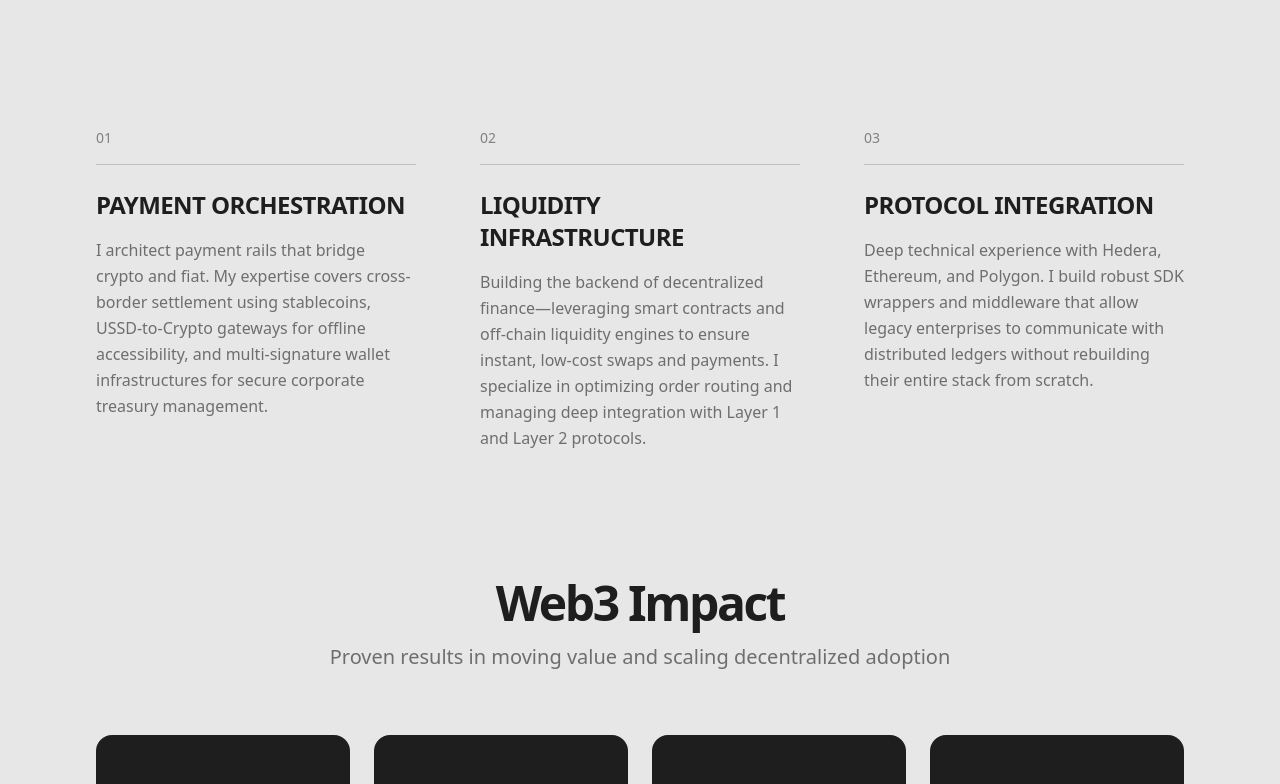
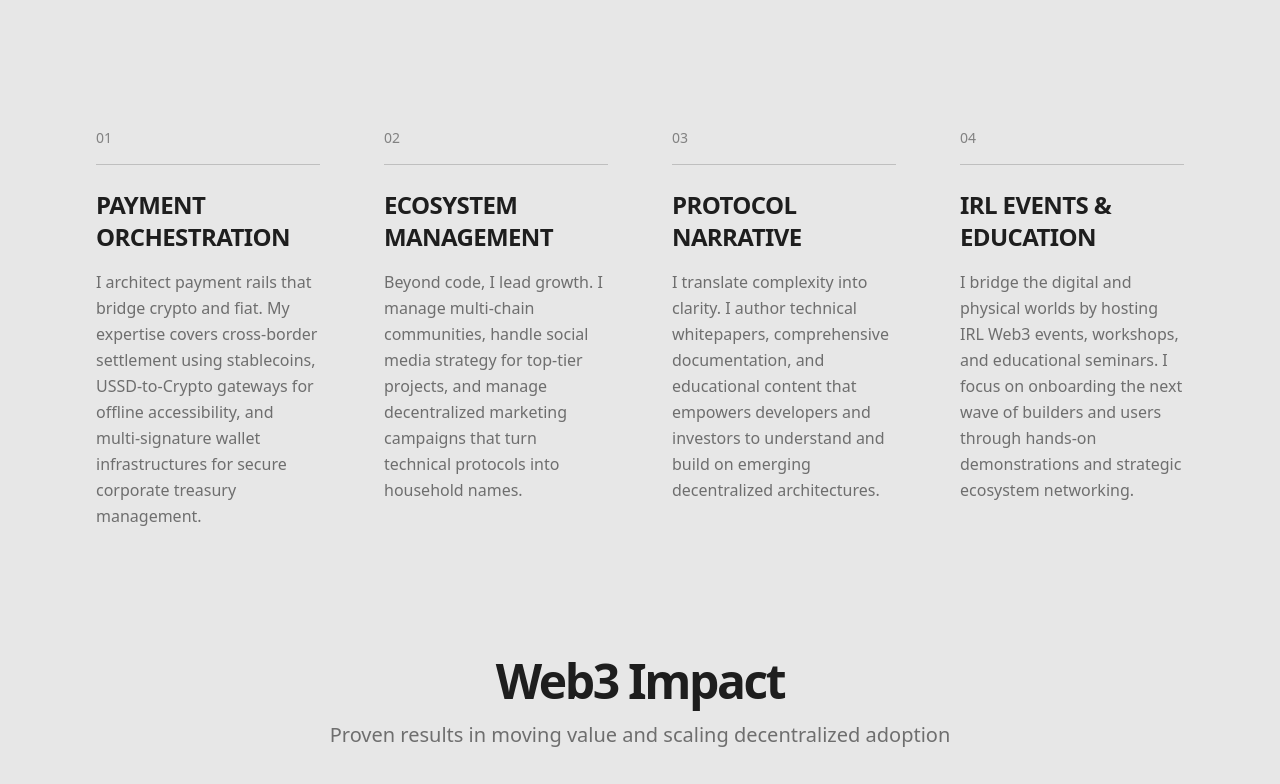
Before and after one commit to omokeify/portfolio, a React (Vite) app: page /web3-about in a window 1280 px wide. Shown: the part 1640-2424 px from the top of the page. Built offline with nearby package versions, Linux system fonts and the light colour scheme; a web font is replaced by a local one.

Commit message:
\feat: Expanded Web3 About with Growth Strategy, Marketing, and multi-chain Arsenal (Base, Solana, etc.)"

```diff
--- a/src/pages/Web3About.tsx
+++ b/src/pages/Web3About.tsx
@@ -56,7 +56,7 @@ export default function Web3About() {
             </RevealLine>
             <FadeIn delay={0.2}>
               <p className="text-lg lg:text-xl xl:text-2xl leading-relaxed max-w-full lg:max-w-4xl xl:max-w-5xl text-sec/80 font-medium">
-                I build the invisible rails of the decentralized economy. Most of my work sits at the intersection of Blockchain infrastructure, Payment Orchestration, and Crypto-to-Fiat bridging. I specialization in translating complex protocol logic into polished, production-ready products—whether that's a USSD-based crypto payment gateway like HaraPay or high-security liquidity rails like Arcle. I focus heavily on institutional-grade security and meaningful real-world adoption.
+                I build the invisible rails and manage the human ecosystems of the decentralized economy. Most of my work sits at the intersection of Blockchain infrastructure, Ecosystem Management, and Community Growth. From architecting USSD crypto gateways like HaraPay to hosting IRL events and writing technical whitepapers, I bridge the gap between protocol logic and real-world adoption. I'm a multi-chain builder with hands-on experience across Base, Hedera, Solana, Flow, BNB, and Cardano.
               </p>
             </FadeIn>
           </div>
@@ -98,19 +98,23 @@ export default function Web3About() {
 
       {/* Web3 Specific Skills */}
       <ThemeSection mainColor="#e7e7e7" secColor="#1e1e1e" className="w-full pt-32 pb-16 px-6 md:px-12 lg:px-24">
-        <div className="w-full grid grid-cols-1 md:grid-cols-3 gap-12 lg:gap-16">
+        <div className="w-full grid grid-cols-1 md:grid-cols-2 lg:grid-cols-4 gap-12 lg:gap-16">
           {[
             {
               skill: "Payment Orchestration",
               p: "I architect payment rails that bridge crypto and fiat. My expertise covers cross-border settlement using stablecoins, USSD-to-Crypto gateways for offline accessibility, and multi-signature wallet infrastructures for secure corporate treasury management."
             },
             {
-              skill: "Liquidity Infrastructure",
-              p: "Building the backend of decentralized finance—leveraging smart contracts and off-chain liquidity engines to ensure instant, low-cost swaps and payments. I specialize in optimizing order routing and managing deep integration with Layer 1 and Layer 2 protocols."
+              skill: "Ecosystem Management",
+              p: "Beyond code, I lead growth. I manage multi-chain communities, handle social media strategy for top-tier projects, and manage decentralized marketing campaigns that turn technical protocols into household names."
             },
             {
-              skill: "Protocol Integration",
-              p: "Deep technical experience with Hedera, Ethereum, and Polygon. I build robust SDK wrappers and middleware that allow legacy enterprises to communicate with distributed ledgers without rebuilding their entire stack from scratch."
+              skill: "Protocol Narrative",
+              p: "I translate complexity into clarity. I author technical whitepapers, comprehensive documentation, and educational content that empowers developers and investors to understand and build on emerging decentralized architectures."
+            },
+            {
+              skill: "IRL Events & Education",
+              p: "I bridge the digital and physical worlds by hosting IRL Web3 events, workshops, and educational seminars. I focus on onboarding the next wave of builders and users through hands-on demonstrations and strategic ecosystem networking."
             }
           ].map((item, index) => (
             <FadeIn key={index} delay={0.2 + index * 0.1} className="flex flex-col">
@@ -203,28 +207,28 @@ export default function Web3About() {
           <div className="grid grid-cols-1 md:grid-cols-2 lg:grid-cols-3 gap-12">
             {[
               {
-                category: "Solidity & Smart Contracts",
-                techs: ["Solidity", "Hardhat", "Foundry", "OpenZeppelin", "Slither", "EVM"]
+                category: "Blockchains & Ecosystems",
+                techs: ["Base", "Hedera Hashgraph", "Solana", "Flow", "BNB Chain", "Cardano", "Ethereum", "Polygon"]
               },
               {
-                category: "Web3 SDKs & Tooling",
-                techs: ["Web3.js", "Ethers.js", "Viem", "Wagmi", "Alchemy", "Infura", "The Graph"]
+                category: "Growth & Strategy",
+                techs: ["Web3 Marketing", "Social Media Management", "Community Ops", "Growth Hacking", "IRL Events", "Education"]
               },
               {
-                category: "Infrastructure & Protocols",
-                techs: ["Hedera SDK", "IPFS", "Arweave", "Chainlink", "Uniswap V3 SDK"]
+                category: "Smart Contracts & Dev",
+                techs: ["Solidity", "Rust", "Hardhat", "Foundry", "Viem/Wagmi", "Web3.js", "Ethers.js"]
               },
               {
-                category: "Security & Custody",
-                techs: ["Gnosis Safe", "Fireblocks API", "ECDSA", "Multi-Sig Architecture"]
+                category: "Docs & Architecture",
+                techs: ["Whitepaper Authoring", "Technical Documentation", "SDK Design", "IPFS", "Arweave", "Chainlink"]
               },
               {
-                category: "Backend Rails",
-                techs: ["Node.js", "NestJS", "PostgreSQL", "BullMQ", "Redis", "WebSockets"]
+                category: "Security & Infrastructure",
+                techs: ["Multi-Sig", "Gnosis Safe", "Security Auditing", "CI/CD", "Docker", "Nginx", "PM2"]
               },
               {
-                category: "Automation & CI/CD",
-                techs: ["Docker", "Github Actions", "Tenderly", "Moralis Streams"]
+                category: "Core Systems & UI",
+                techs: ["Node.js", "Express/Fastify", "PostgreSQL", "Redis", "React", "Next.js", "Tailwind CSS"]
               }
             ].map((category, index) => (
               <FadeIn key={index} delay={0.3 + index * 0.1} className="flex flex-col">
```
